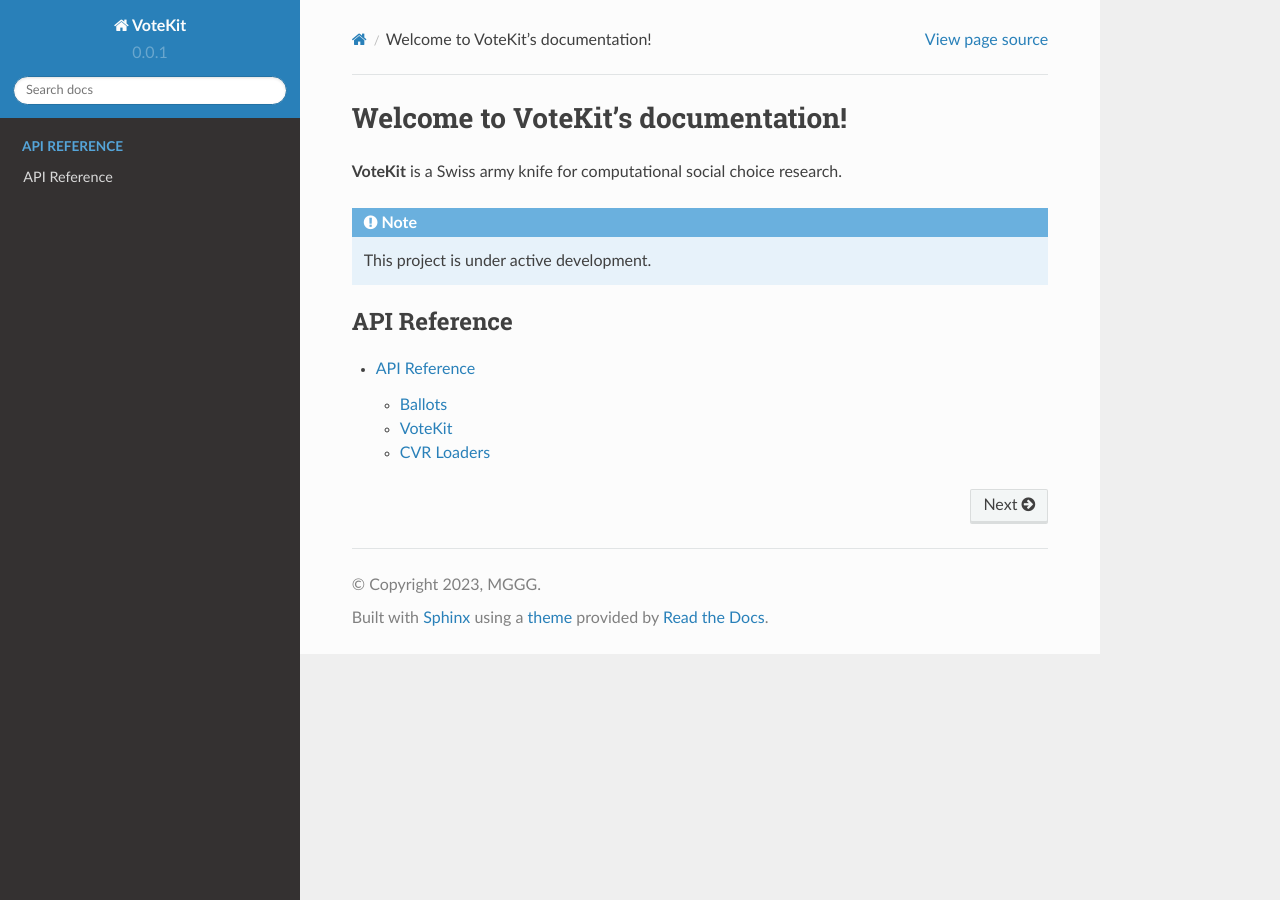
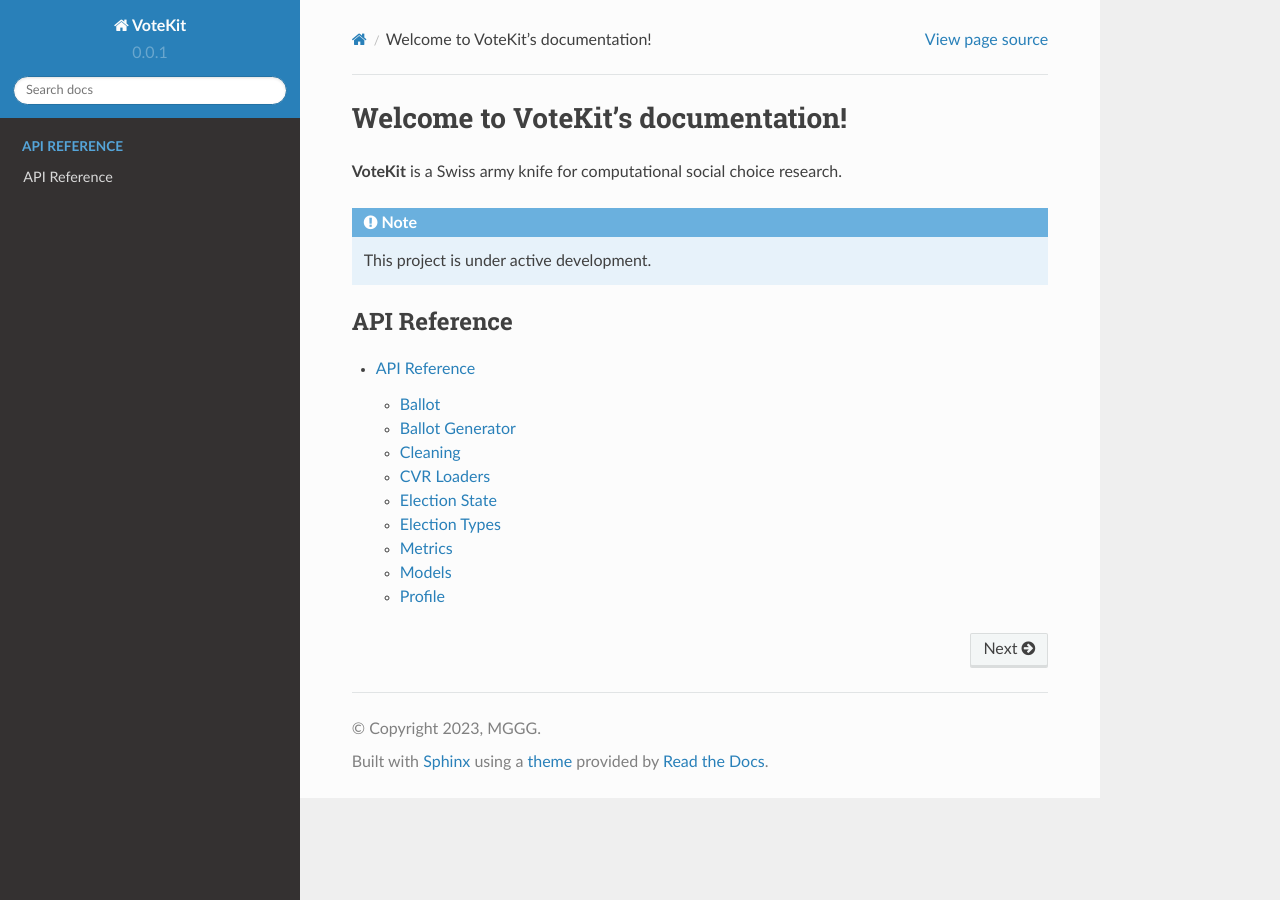
Before and after one commit to mggg/VoteKit, a Sphinx documentation site: the page built from docs/index.rst, in a window 1280 px wide. Built offline with Sphinx 7.4.7 and the Read the Docs theme 2.0.0, drawn with Linux system fonts in a browser that asks for light colours.

Commit message:
add submodules

```diff
--- a/docs/api.rst
+++ b/docs/api.rst
@@ -6,18 +6,56 @@
 .. contents:: Table of Contents
     :local:
 
-Ballots
--------
-.. autoclass:: votekit.ballot.Ballot
+Ballot
+-----------
+.. automodule:: ballot
+    :members:
+    :show-inheritance:
 
-VoteKit
--------
-.. automodule:: votekit
-  :members:
-  :show-inheritance:
+Ballot Generator
+-----------
+.. automodule:: ballot_generator
+    :members:
+    :show-inheritance:
+
+Cleaning
+-----------
+.. automodule:: cleaning
+    :members:
+    :show-inheritance:
 
 CVR Loaders
 -----------
-.. automodule:: votekit.cvr_loaders
+.. automodule:: cvr_loaders
     :members:
     :show-inheritance:
+
+Election State
+-----------
+.. automodule:: election_state
+    :members:
+    :show-inheritance:
+
+Election Types
+-----------
+.. automodule:: election_types
+    :members:
+    :show-inheritance:
+
+Metrics
+-----------
+.. automodule:: metrics
+    :members:
+    :show-inheritance:
+
+Models
+-----------
+.. automodule:: models
+    :members:
+    :show-inheritance:
+
+Profile
+-----------
+.. automodule:: profile
+    :members:
+    :show-inheritance:
```
